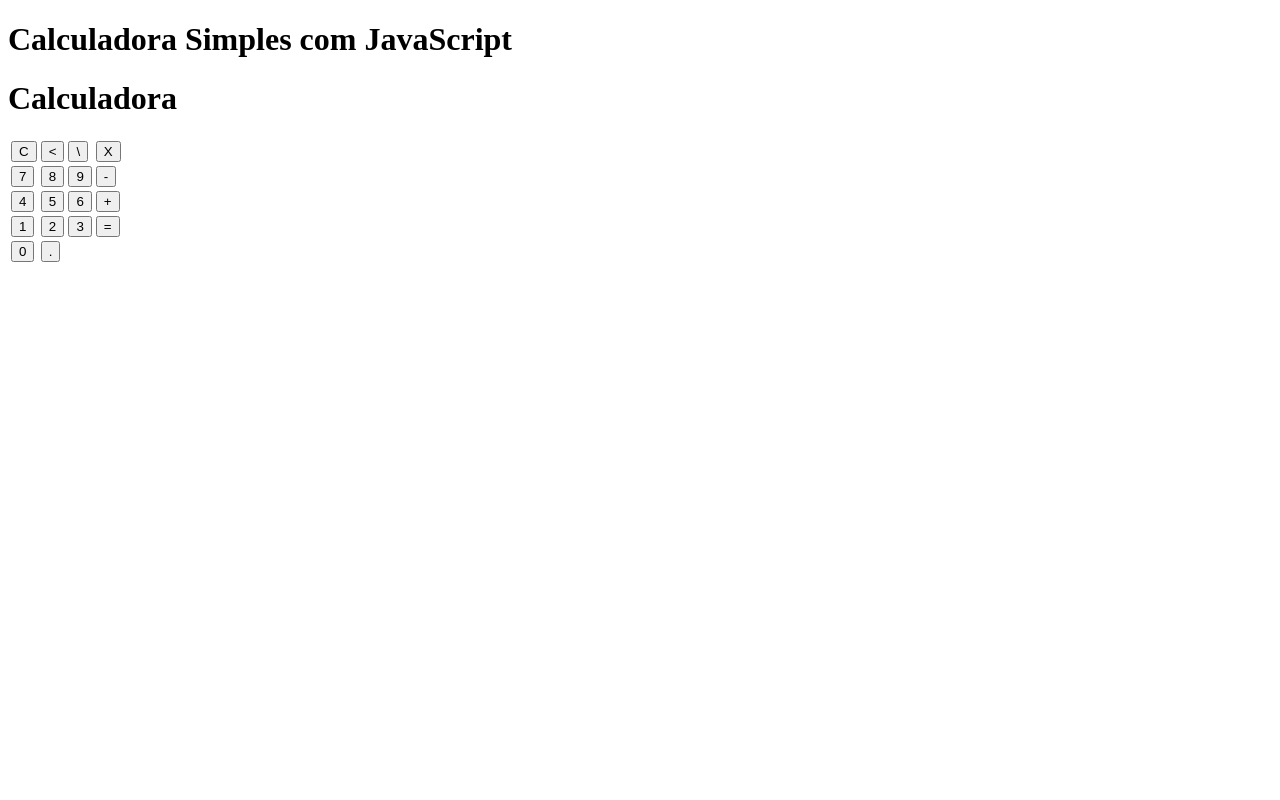
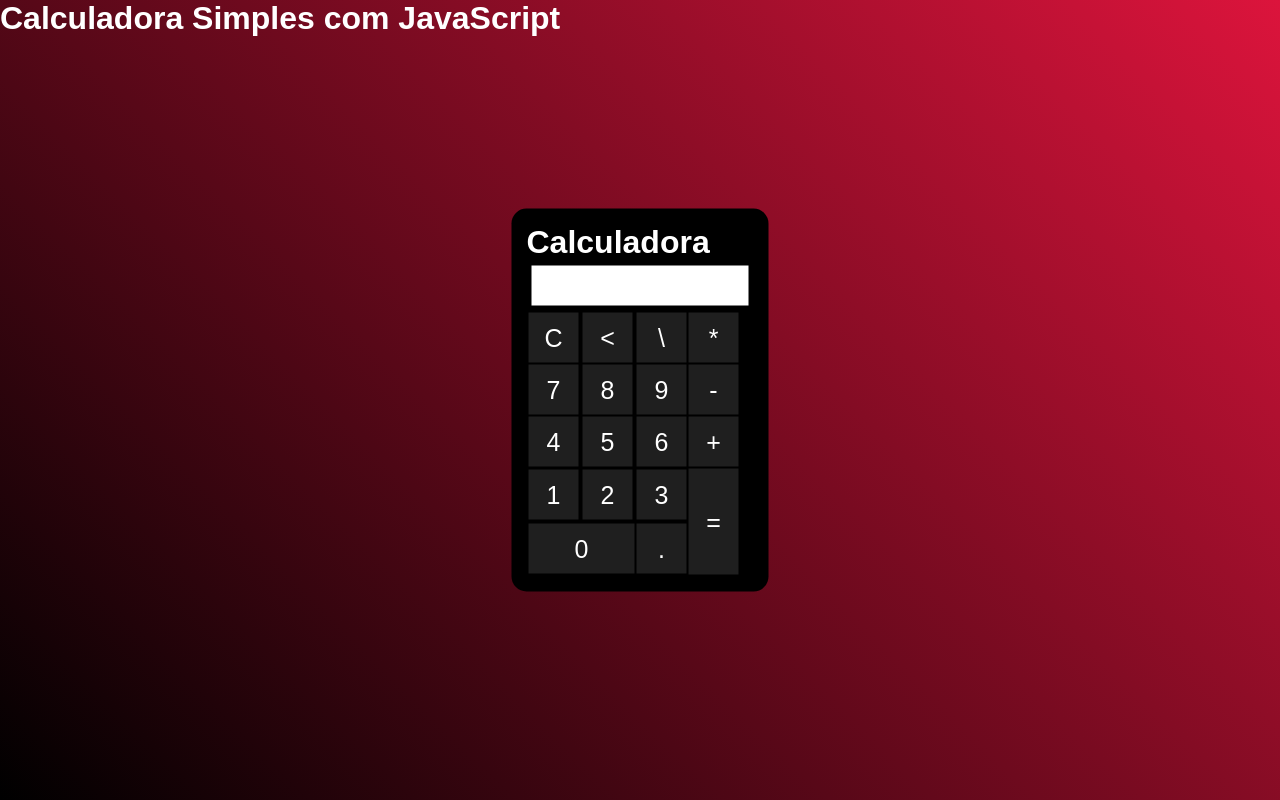
Before and after one commit to MatheusGaviota/Calculadora, a plain HTML site: page index.html in a window 1280 px wide. Drawn offline with Linux system fonts and the light colour scheme.

Commit message:
Add files via upload

```diff
--- /dev/null
+++ b/css/estilo.css
@@ -0,0 +1,41 @@
+* {
+    margin: 0;
+    padding: 0;
+}
+.fundo {
+    background-image: linear-gradient(45deg, black, crimson);
+    height: 100vh;
+    color:white;
+    font-family: Arial, Helvetica, sans-serif;
+}
+.calculadora {
+    position: absolute;
+    background-color: black;
+    top: 50%;
+    left: 50%;
+    transform: translate(-50%,-50%);
+    border-radius: 15px;
+    padding: 15px;
+}
+.botao {
+    width: 50px;
+    height: 50px;
+    font-size: 25px;
+    cursor: pointer;
+    background-color: rgb(31, 31, 31);
+    border: none;
+    color: white;
+}
+.botao:hover{
+    background-color: black;
+}
+#resultado {
+    background-color: white;
+    width: 207px;
+    height: 30px;
+    margin: 5px;
+    font-size: 25px;
+    color: black;
+    text-align: right;
+    padding: 5px;
+}
--- a/index.html
+++ b/index.html
@@ -5,6 +5,7 @@
     <meta http-equiv="X-UA-Compatible" content="IE=edge">
     <meta name="viewport" content="width=device-width, initial-scale=1.0">
     <title>Calculadora</title>
+    <link rel="stylesheet" href="css/estilo.css">
 </head>
 <body>
     <div class="fundo">
@@ -14,35 +15,36 @@
             <p id="resultado"></p>
             <table>
                 <tr>
-                    <td><button>C</button></td>
-                    <td><button><</button></td>
-                    <td><button>\</button></td>
-                    <td><button>X</button></td>
+                    <td><button class="botao" onclick="limpar()">C</button></td>
+                    <td><button class="botao" onclick="voltar()"><</button></td>
+                    <td><button class="botao" onclick="insere('/')">\</button></td>
+                    <td><button class="botao" onclick="insere('*')">*</button></td>
                 </tr>
                 <tr>
-                    <td><button>7</button></td>
-                    <td><button>8</button></td>
-                    <td><button>9</button></td>
-                    <td><button>-</button></td>
+                    <td><button class="botao" onclick="insere('7')">7</button></td>
+                    <td><button class="botao" onclick="insere('8')">8</button></td>
+                    <td><button class="botao" onclick="insere('9')">9</button></td>
+                    <td><button class="botao" onclick="insere('-')">-</button></td>
                 </tr>
                 <tr>
-                    <td><button>4</button></td>
-                    <td><button>5</button></td>
-                    <td><button>6</button></td>
-                    <td><button>+</button></td>
+                    <td><button class="botao" onclick="insere('4')">4</button></td>
+                    <td><button class="botao" onclick="insere('5')">5</button></td>
+                    <td><button class="botao" onclick="insere('6')">6</button></td>
+                    <td><button class="botao" onclick="insere('+')">+</button></td>
                 </tr>
                 <tr>
-                    <td><button>1</button></td>
-                    <td><button>2</button></td>
-                    <td><button>3</button></td>
-                    <td><button>=</button></td>
+                    <td><button class="botao" onclick="insere('1')">1</button></td>
+                    <td><button class="botao" onclick="insere('2')">2</button></td>
+                    <td><button class="botao" onclick="insere('3')">3</button></td>
+                    <td rowspan="2"><button class="botao" style="height: 106px;" onclick="calcular()">=</button></td>
                 </tr>
                 <tr>
-                    <td><button>0</button></td>
-                    <td><button>.</button></td>
+                    <td colspan="2"><button class="botao" onclick="insere('0')" style="width: 106px;">0</button></td>
+                    <td><button class="botao">.</button></td>
                 </tr>
             </table>
         </div>
     </div>
+    <script src="js/calculadora.js"></script>
 </body>
 </html>
--- /dev/null
+++ b/js/calculadora.js
@@ -0,0 +1,20 @@
+function insere(numero){
+    var valor = document.getElementById('resultado').innerHTML;
+    document.getElementById('resultado').innerHTML = valor + numero;
+}
+function limpar(){
+    document.getElementById('resultado').innerHTML = "";
+}
+function voltar(){
+    var resultado = document.getElementById('resultado').innerHTML;
+    document.getElementById('resultado').innerHTML = resultado.substring(0,resultado,length -1);
+}
+function calcular(){
+    var resultado = document.getElementById('resultado').innerHTML;
+    if(resultado){
+        document.getElementById('resultado').innerHTML = eval(resultado);
+    }
+    else{
+        document.getElementById('resultado').innerHTML = "Nada...";
+    }
+}
```
